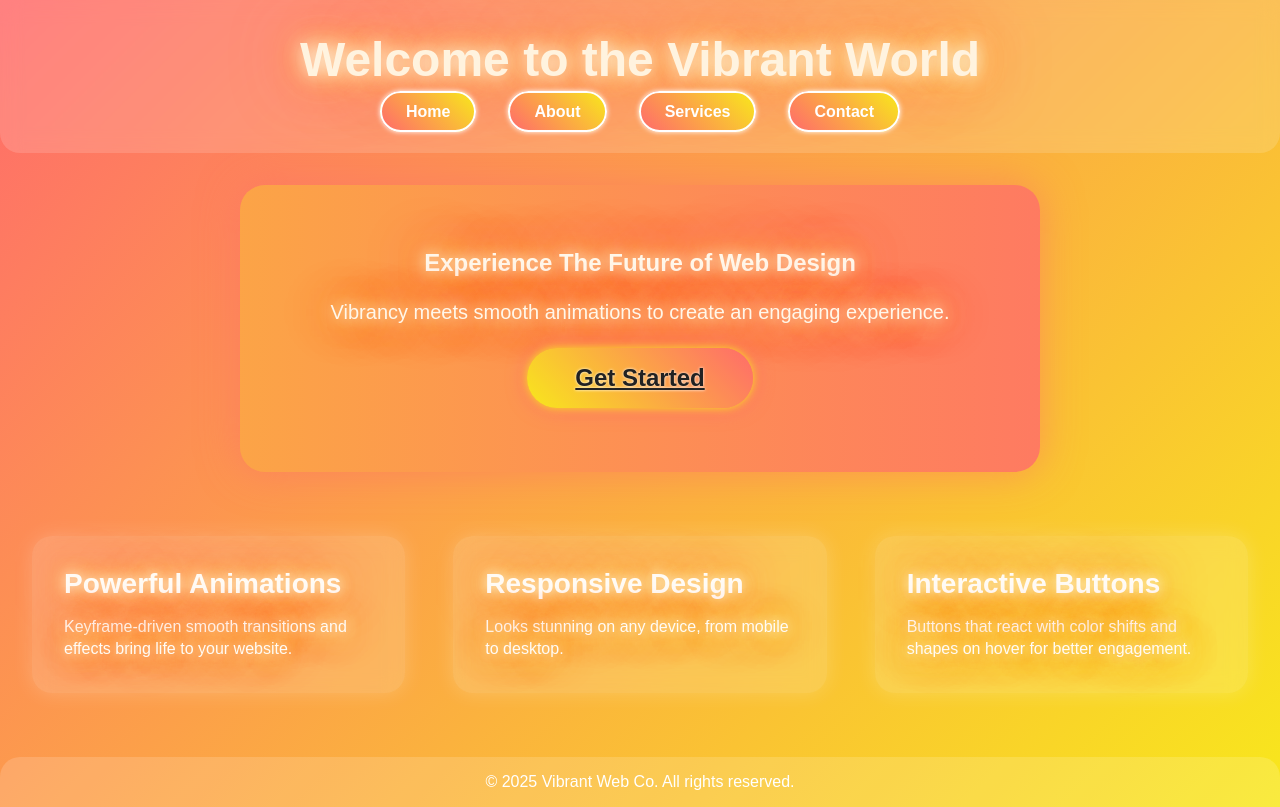
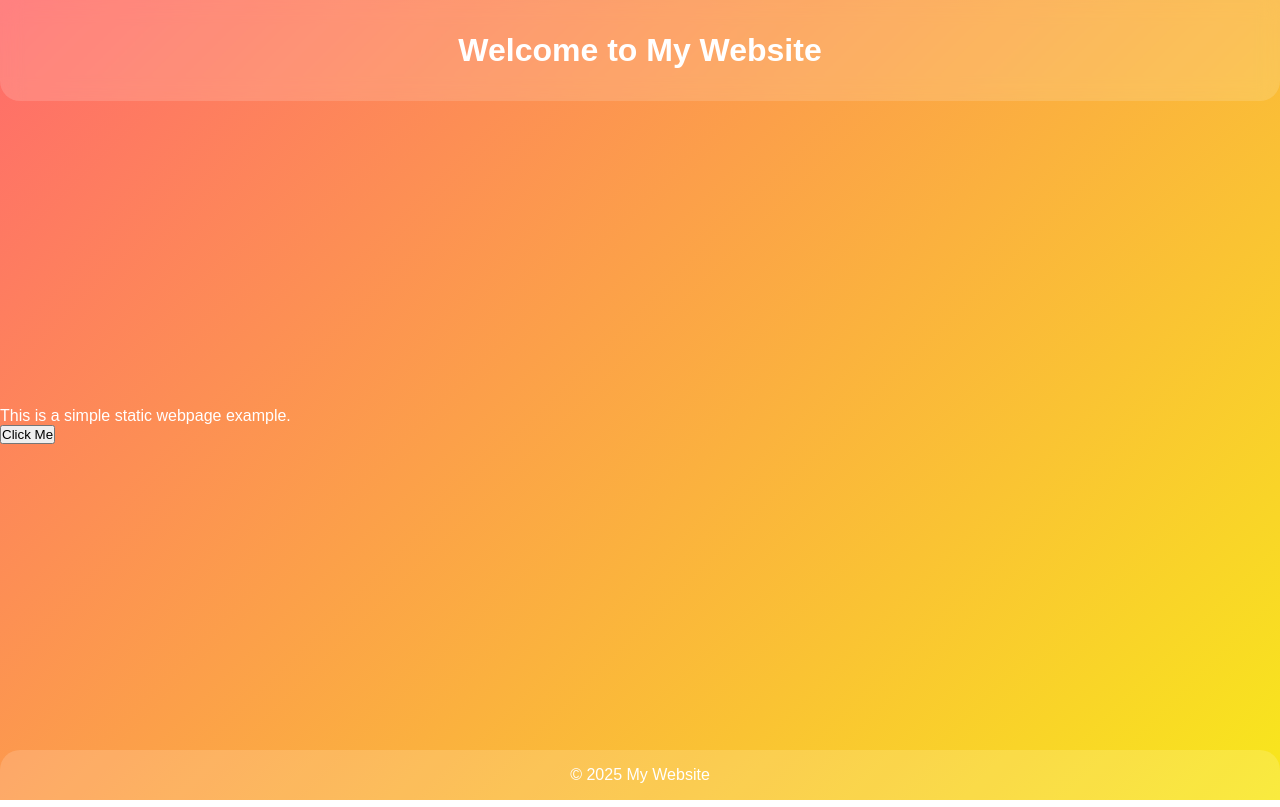
Before and after one commit to Kunal061/apache, a plain HTML site: page index.html in a window 1280 px wide. Drawn offline with Linux system fonts and the light colour scheme.

Commit message:
Update index.html

```diff
--- a/index.html
+++ b/index.html
@@ -3,47 +3,19 @@
 <head>
     <meta charset="UTF-8" />
     <meta name="viewport" content="width=device-width, initial-scale=1" />
-    <title>Vibrant Animated Website</title>
+    <title>Sample Static Page</title>
     <link rel="stylesheet" href="styles.css" />
 </head>
 <body>
     <header>
-        <h1 class="animated-text">Welcome to the Vibrant World</h1>
-        <nav>
-            <ul>
-                <li><a href="#" class="animated-btn">Home</a></li>
-                <li><a href="#" class="animated-btn">About</a></li>
-                <li><a href="#" class="animated-btn">Services</a></li>
-                <li><a href="#" class="animated-btn">Contact</a></li>
-            </ul>
-        </nav>
+        <h1>Welcome to My Website</h1>
     </header>
-
     <main>
-        <section class="hero-section">
-            <h2 class="animated-text">Experience The Future of Web Design</h2>
-            <p class="animated-text">Vibrancy meets smooth animations to create an engaging experience.</p>
-            <a href="#" class="animated-btn big-btn">Get Started</a>
-        </section>
-
-        <section class="features-section">
-            <div class="feature-card animated-card">
-                <h3>Powerful Animations</h3>
-                <p>Keyframe-driven smooth transitions and effects bring life to your website.</p>
-            </div>
-            <div class="feature-card animated-card">
-                <h3>Responsive Design</h3>
-                <p>Looks stunning on any device, from mobile to desktop.</p>
-            </div>
-            <div class="feature-card animated-card">
-                <h3>Interactive Buttons</h3>
-                <p>Buttons that react with color shifts and shapes on hover for better engagement.</p>
-            </div>
-        </section>
+        <p>This is a simple static webpage example.</p>
+        <button>Click Me</button>
     </main>
-
     <footer>
-        <p>&copy; 2025 Vibrant Web Co. All rights reserved.</p>
+        <p>© 2025 My Website</p>
     </footer>
 </body>
 </html>
```
